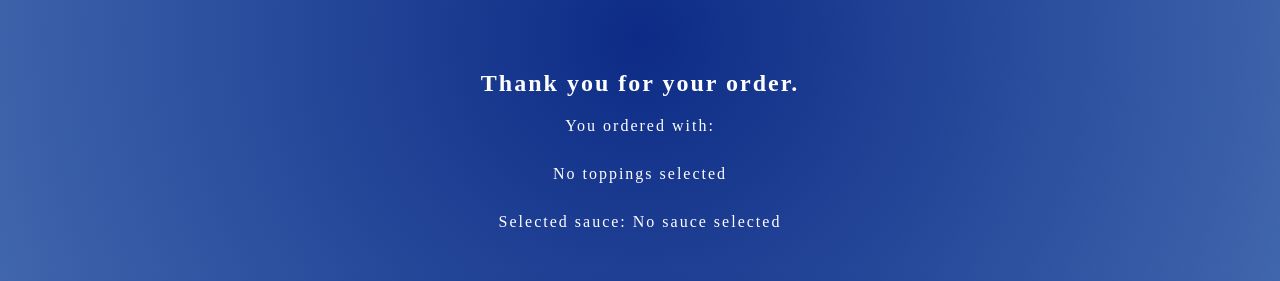
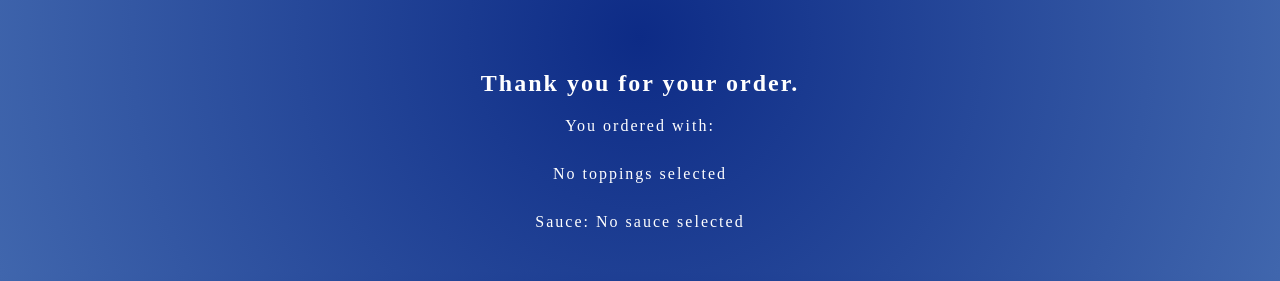
Before and after one commit to semandaPatricia/Asian-Fusion-Framer-motion, a React (Create React App) app: page /order in a window 1280 px wide. Shown: the part 196-477 px from the top of the page. Built offline with nearby package versions, Linux system fonts and the light colour scheme.

Commit message:
Add variants

```diff
--- a/src/pages/Base/index.jsx
+++ b/src/pages/Base/index.jsx
@@ -1,14 +1,39 @@
 import React from 'react';
 import { Link } from 'react-router-dom';
 import {motion} from 'framer-motion'
+
+const containerVariants = {
+  hidden: {
+    opacity: 0,
+    x: '100vw'
+  },
+  visible: {
+    opacity: 1,
+    x: 0,
+    transition: { type: 'spring', delay: 0.5 }
+  },
+};
+
+const nextVariants = {
+  hidden: {
+    x: '-100vw'
+  },
+  visible: {
+    x: 0,
+    transition: { type: 'spring', stiffness: 120 }
+  }
+}
+
+
 const Base = ({ addBase, meal }) => {
   const bases = ['Rice noodles', 'Udon noodles', 'White rice', 'Brown rice', 'Quinoa', 'Vermicelli','Whole Grain noodles','Vegetable base'];
 
   return (
     <motion.div className="base container"
-    initial={{ opacity: 0, x: '100vw' }}
-    animate={{ opacity: 1, x: 0 }}
-    transition={{ type: 'spring', delay: 0.5 }}
+    variants={containerVariants}
+    initial="hidden"
+      animate="visible"
+      transition={{ type: 'spring', delay: 0.5 }}
     >
       <h3>Step 1: Choose Your Base</h3>
       <ul>
@@ -23,9 +48,7 @@ const Base = ({ addBase, meal }) => {
       </ul>
       {meal.base && (
         <motion.div className="next"
-        initial={{ x: '-100vw' }}
-        animate={{ x: 0 }}
-        transition={{ type: 'spring', stiffness: 120 }}
+        variants={nextVariants}
         >
           <Link to="/toppings">
           <motion.button
--- a/src/pages/Order/index.jsx
+++ b/src/pages/Order/index.jsx
@@ -1,4 +1,39 @@
 import React from 'react';
+import { motion } from 'framer-motion';
+
+const containerVariants = {
+  hidden: {
+    opacity: 0,
+    x: '100vw',
+    transition: {
+      staggerChildren: 0.5,
+    }
+  },
+  visible: {
+    opacity: 1,
+    x: 0,
+    transition: {
+      type: 'spring',
+      mass: 0.4,
+      damping: 8,
+      staggerChildren: 0.4,
+      when: "beforeChildren",
+    }
+  },
+};
+
+const childVariants = {
+  hidden: {
+    opacity: 0,
+  },
+  visible: {
+    opacity: 1,
+  }
+}
+
+
+
+
 
 const Order = ({ meal }) => {
   // Ensure meal object is initialized with a default value
@@ -6,20 +41,25 @@ const Order = ({ meal }) => {
   const { base, toppings, sauce } = meal || defaultMeal;
 
   return (
-    <div className="container order">
+    <motion.div className="container order"
+    variants={containerVariants}
+    initial="hidden"
+    animate="visible"
+
+    >
       <h2>Thank you for your order.</h2>
-      <p>You ordered {base}  with:</p>
+      <motion.p variants={childVariants}>You ordered {base}  with:</motion.p>
       <ul>
         {toppings && toppings.length > 0 ? (
           toppings.map((topping, index) => (
-            <li key={index}>Toppings:{topping}</li>
+            <li key={index}>Topping: {topping}</li>
           ))
         ) : (
           <li>No toppings selected</li>
         )}
       </ul>
-      <p>Selected sauce: {sauce || 'No sauce selected'}</p>
-    </div>
+      <motion.p variants={childVariants}>Sauce: {sauce || 'No sauce selected'}</motion.p>
+    </motion.div>
   );
 };
 
--- a/src/pages/Sauces/index.jsx
+++ b/src/pages/Sauces/index.jsx
@@ -1,11 +1,28 @@
 import React from 'react';
 import { Link } from 'react-router-dom';
 import {motion} from 'framer-motion'
+
+
+const containerVariants = {
+  hidden: {
+    opacity: 0,
+    x: '100vw'
+  },
+  visible: {
+    opacity: 1,
+    x: 0,
+    transition: { type: 'spring', delay: 0.5 }
+  },
+};
 const Sauces = ({ addSauce, meal }) => {
   const sauces = ['Japan Teriyaki', 'Beijing Sauce', 'Thailand Padthai', 'Indonesia Satay', 'Burma Green Curry', 'Malay Coconut Curry'];
 
   return (
-    <div className="sauces container">
+    <motion.div className="sauces container"
+    variants={containerVariants}
+    initial="hidden"
+    animate="visible"
+    >
       <h3>Step 3: Choose Your Sauce</h3>
       <ul>
         {sauces.map(sauce => (
@@ -36,7 +53,7 @@ const Sauces = ({ addSauce, meal }) => {
           </Link>
         </motion.div>
       )}
-    </div>
+    </motion.div>
   );
 };
 
--- a/src/pages/Toppings/index.jsx
+++ b/src/pages/Toppings/index.jsx
@@ -1,13 +1,30 @@
-
 import { Link } from 'react-router-dom';
 import {motion} from 'framer-motion'
+
+
+const containerVariants = {
+  hidden: {
+    opacity: 0,
+    x: '100vw'
+  },
+  visible: {
+    opacity: 1,
+    x: 0,
+    transition: { type: 'spring', delay: 0.5 }
+  },
+};
+
+
 const Toppings = ({ addTopping,meal }) => {
-
 
   const toppings = ['Chicken', 'Beef', 'Pork', 'Prawns', 'Tofu', 'Turkey'];
 
   return (
-    <div className="toppings container">
+    <motion.div className="toppings container"
+    variants={containerVariants}
+    initial="hidden"
+    animate="visible"
+    >
       <h3>Step 2: Choose Toppings</h3>
       <ul>
         {toppings.map(topping => (
@@ -37,7 +54,7 @@ const Toppings = ({ addTopping,meal }) => {
             </motion.button>
       </Link>
       </motion.div>
-    </div>
+    </motion.div>
   );
 };
 
```
